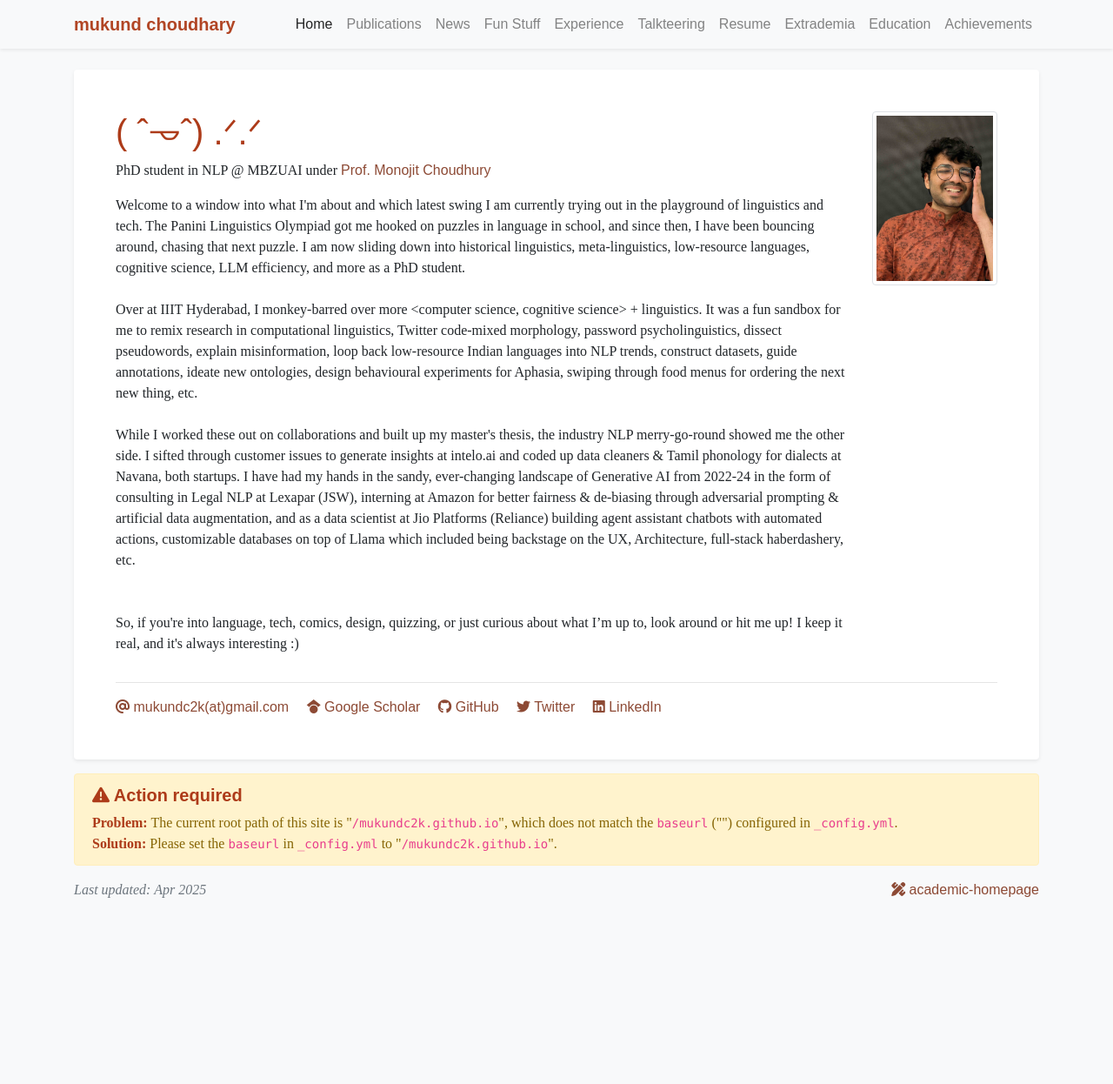
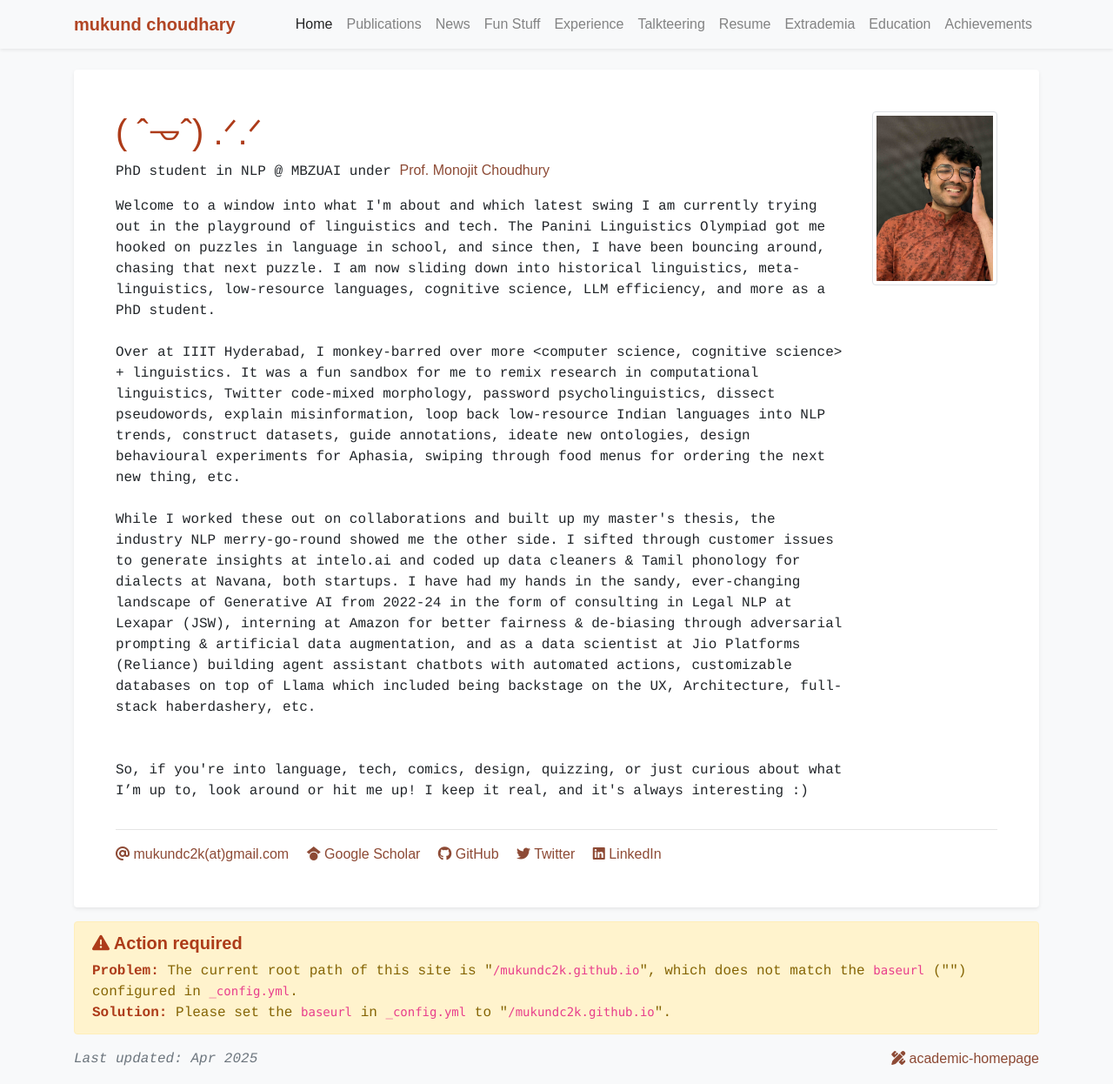
Before and after one commit to mukundc2k/mukundc2k.github.io, a Jekyll site: the page built from index.html, in a window 1280 px wide and 1246 px high. Shown: the whole window at 87% size. Built offline with Jekyll 4.4.1, drawn with Linux system fonts in a browser that asks for light colours; a style sheet for code colours, icons or effects is not loaded.

Commit message:
Update global.css

```diff
--- a/assets/css/global.css
+++ b/assets/css/global.css
@@ -1,7 +1,7 @@
 @charset "utf-8";
 body {
 /*     font-family: "Lato", sans-serif; */
-    font-family: 'Didot', serif;
+    font-family: 'Courier', mono;
     font-weight: 400;
     padding-top: 5.0rem;
 }
@@ -9,7 +9,7 @@
 h1, h2, h3, h4, h5, h6,
 .h1, .h2, .h3, .h4, .h5, .h6 {
 /*     font-family: 'Arial Narrow', Arial, sans-serif; */
-    font-family: 'Andale Mono', Arial, mono;
+    font-family: 'Didot', Arial, serif;
     font-weight: 700;
     color: #AD3B19;
 }
@@ -25,14 +25,14 @@
 
 .navbar {
 /*     font-family: 'Arial Narrow', Arial, sans-serif; */
-    font-family: 'Andale Mono', Arial, mono;
+    font-family: 'Didot', Arial, serif;
     opacity: 0.95;
     color: #AD3B19;
 }
 
 a {
 /*     font-family: 'Arial Narrow', Arial, sans-serif; */
-    font-family: 'Andale Mono', Arial, mono;
+    font-family: 'Didot', Arial, serif;
     color: #8D4A35;
 }
 
```
